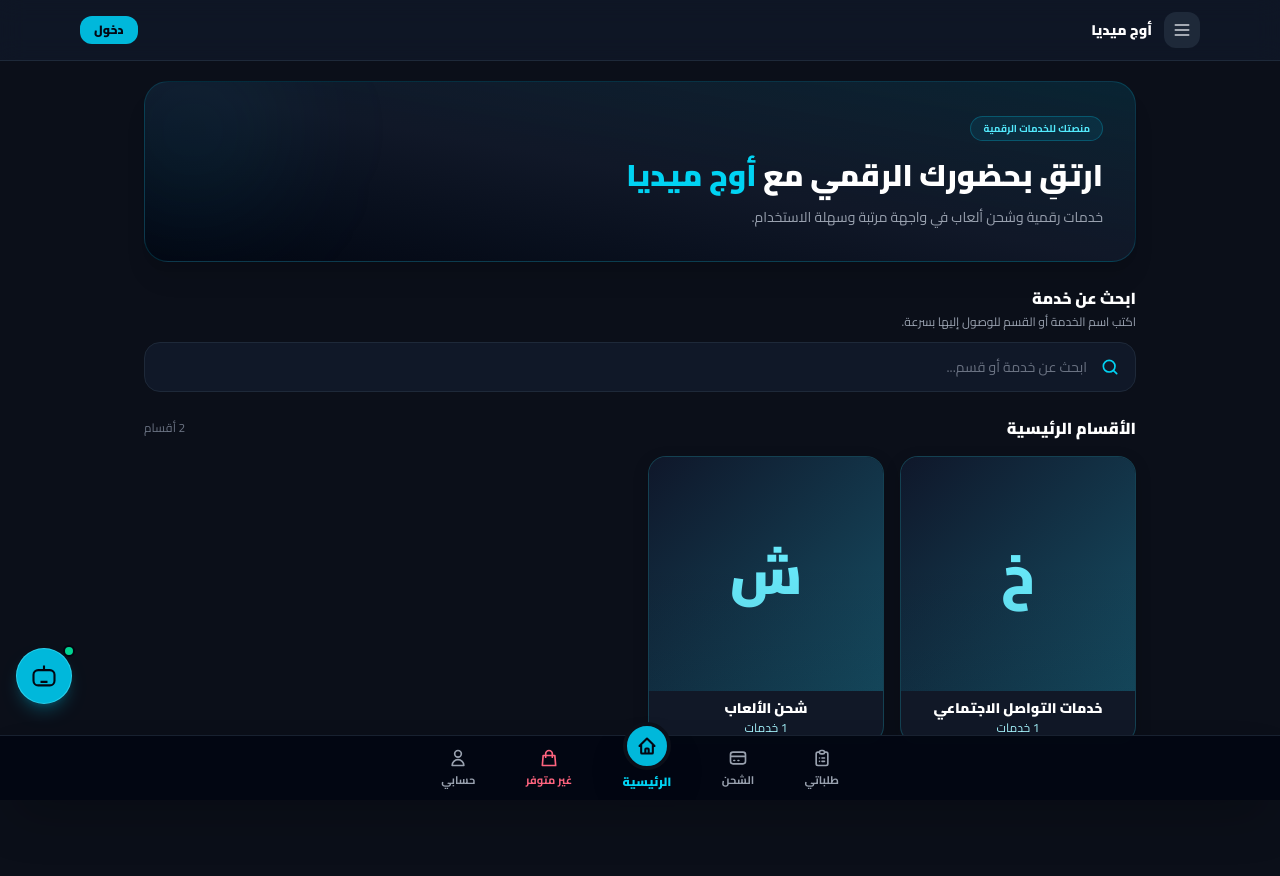
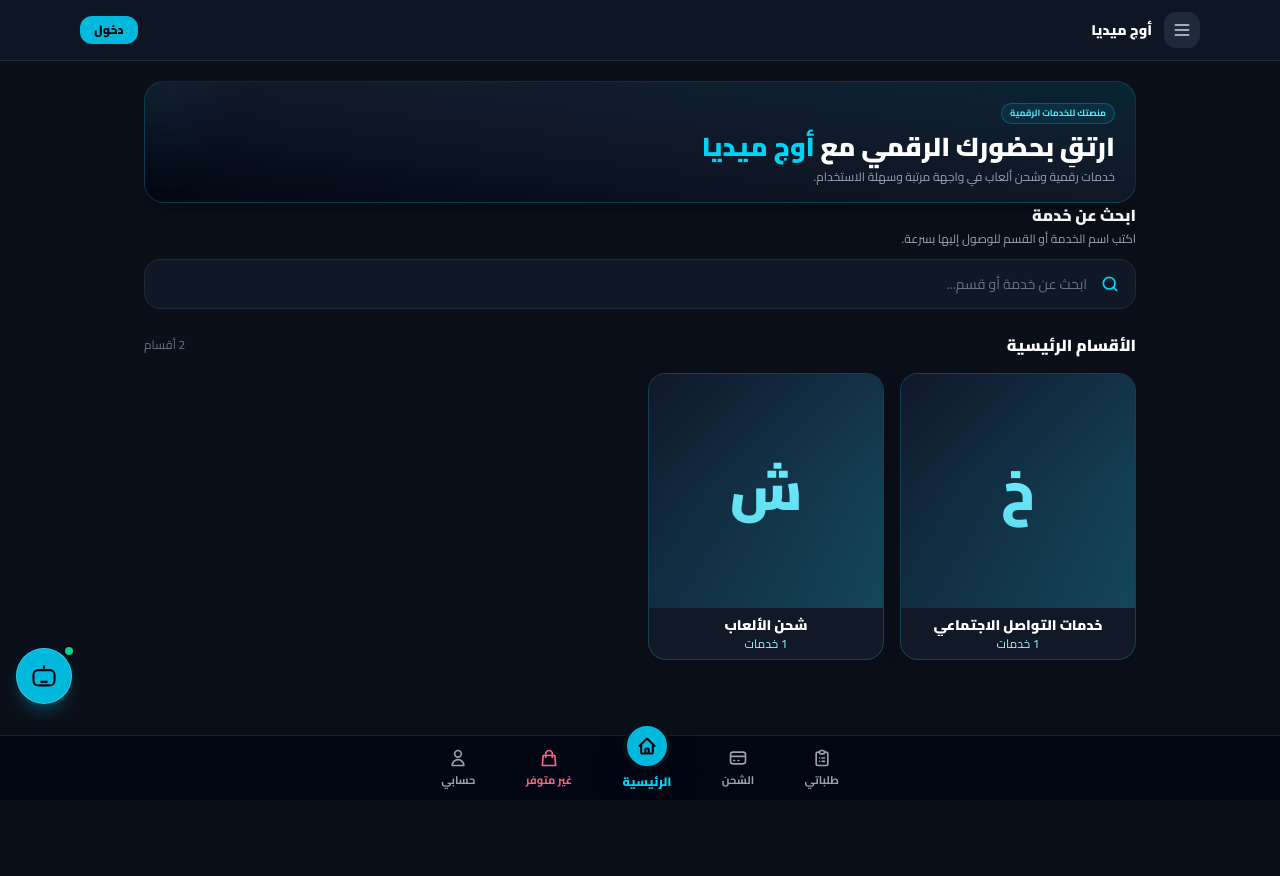
Before and after one commit to OWJMEDIA963/OWJ-MEDIA, a Flask app: page / in a window 1280 px wide. After the commit the page ends 790 px from the top, so only its background shows below. Run offline with Flask 3, Linux system fonts and the light colour scheme.

Commit message:
Add files via upload

```diff
--- a/templates/index.html
+++ b/templates/index.html
@@ -5,6 +5,12 @@
 {% endblock %}
 {% block content %}
 <style>
+  /* Compact homepage hero: enforce small dimensions even if utility CSS overrides */
+  .owj-hero-compact{padding:10px 12px!important;border-radius:14px!important;margin-bottom:0!important}
+  .owj-hero-compact .owj-hero-pill{font-size:9px!important;line-height:1.2!important;padding:4px 8px!important}
+  .owj-hero-compact .owj-hero-title{font-size:clamp(15px,4.2vw,19px)!important;line-height:1.3!important;margin-top:6px!important;font-weight:850!important}
+  .owj-hero-compact .owj-hero-desc{font-size:10px!important;line-height:1.45!important;margin-top:4px!important;max-width:100%!important}
+  @media(min-width:640px){.owj-hero-compact{padding:16px 20px!important;border-radius:20px!important}.owj-hero-compact .owj-hero-title{font-size:clamp(20px,2.5vw,26px)!important}.owj-hero-compact .owj-hero-desc{font-size:12px!important;line-height:1.5!important}}
   .owj-category-grid{display:grid!important;grid-template-columns:repeat(3,minmax(0,1fr))!important;gap:clamp(7px,2vw,13px);width:100%;align-items:stretch}
   .owj-category-card{position:relative;display:flex;flex-direction:column;isolation:isolate;min-width:0;width:100%;padding:0;box-sizing:border-box;text-align:center;color:#f9fafb;background:#111827;border:1px solid rgba(34,211,238,.22);border-radius:14px;overflow:hidden;box-shadow:0 5px 16px rgba(0,0,0,.18);text-decoration:none;}
   .owj-category-image-wrap{position:relative;display:block;flex:0 0 auto;width:100%;aspect-ratio:1/1;padding:0;box-sizing:border-box;background:#030712;overflow:hidden;z-index:0}
@@ -21,10 +27,10 @@
   @media(min-width:480px){.owj-category-grid{gap:12px}.owj-category-card{border-radius:16px}.owj-category-name{font-size:13px}.owj-category-count{font-size:11px}}
   @media(min-width:640px){.owj-category-grid{grid-template-columns:repeat(4,minmax(0,1fr))!important;gap:16px}.owj-category-card{border-radius:18px}.owj-category-name{font-size:14px}.owj-category-count{font-size:12px}}
 </style>
-<div class="max-w-5xl mx-auto px-4 py-5 space-y-6">
- <section class="relative overflow-hidden rounded-3xl border border-cyan-500/20 bg-gradient-to-bl from-cyan-950/60 via-gray-900 to-[#030712] p-6 sm:p-8 shadow-xl">
-  <div class="absolute -left-8 -top-8 w-40 h-40 rounded-full bg-cyan-500/10 blur-3xl"></div>
-  <div class="relative"><span class="inline-flex rounded-full border border-cyan-500/30 bg-cyan-500/10 px-3 py-1 text-[10px] font-bold text-cyan-300">منصتك للخدمات الرقمية</span><h1 class="mt-4 text-2xl sm:text-3xl font-black text-white">ارتقِ بحضورك الرقمي مع <span class="text-cyan-400">أوج ميديا</span></h1><p class="mt-3 max-w-xl text-xs sm:text-sm leading-6 text-gray-400">خدمات رقمية وشحن ألعاب في واجهة مرتبة وسهلة الاستخدام.</p></div>
+<div class="max-w-5xl mx-auto px-3 sm:px-4 py-3 sm:py-5 space-y-4 sm:space-y-6">
+ <section class="owj-hero-compact relative overflow-hidden border border-cyan-500/20 bg-gradient-to-bl from-cyan-950/60 via-gray-900 to-[#030712] shadow-xl">
+  <div class="absolute -left-8 -top-8 w-20 h-20 rounded-full bg-cyan-500/10 blur-2xl"></div>
+  <div class="relative"><span class="owj-hero-pill inline-flex rounded-full border border-cyan-500/30 bg-cyan-500/10 font-bold text-cyan-300">منصتك للخدمات الرقمية</span><h1 class="owj-hero-title font-black text-white">ارتقِ بحضورك الرقمي مع <span class="text-cyan-400">أوج ميديا</span></h1><p class="owj-hero-desc text-gray-400">خدمات رقمية وشحن ألعاب في واجهة مرتبة وسهلة الاستخدام.</p></div>
  </section>
 
  <section class="space-y-3" aria-label="البحث عن خدمة">
```
